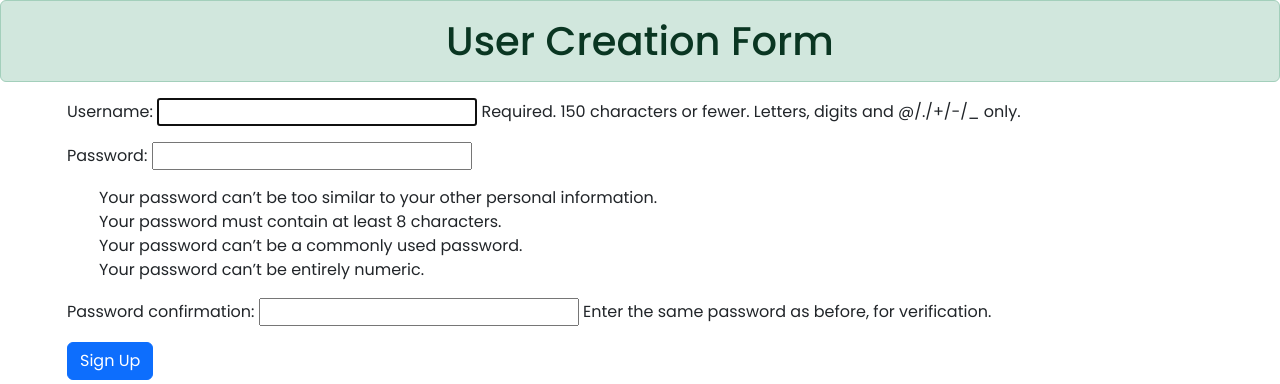
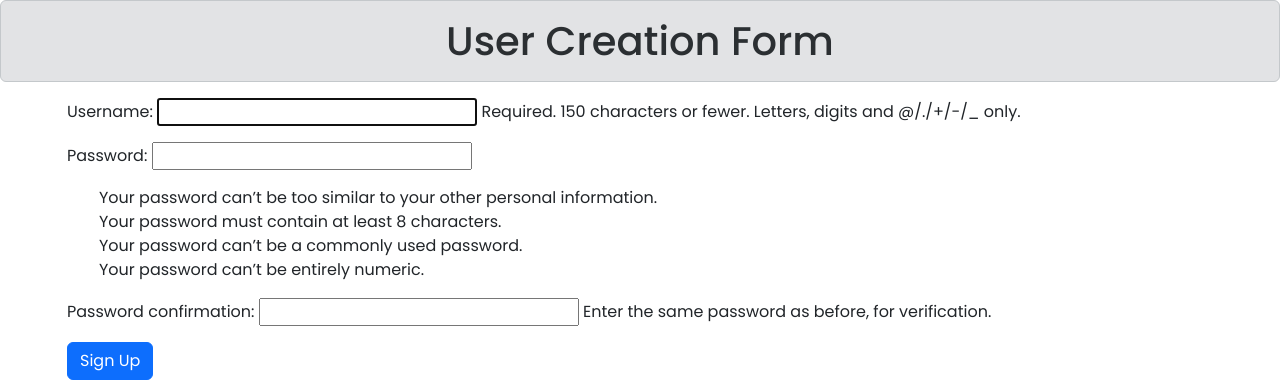
Before and after one commit to Taneja12/Qwicky, a Django app: page /signup in a window 1280 px wide. Shown: the part 81-465 px from the top of the page. Run offline with Django 4.2, Linux system fonts and the light colour scheme; some libraries are stand-ins or nearby versions.

Commit message:
Update signup.html

```diff
--- a/test1/templates/test1/signup.html
+++ b/test1/templates/test1/signup.html
@@ -9,7 +9,7 @@
 <body>
     {% include 'test1/navbar.html' %}
     <div>
-        <h1 class="alert alert-success text-center">User Creation Form</h1>
+        <h1 class="alert alert-secondary text-center">User Creation Form</h1>
         <h3 >{{ y }}</h3>
         <h3>{{ z }}</h3>
     </div>
```
